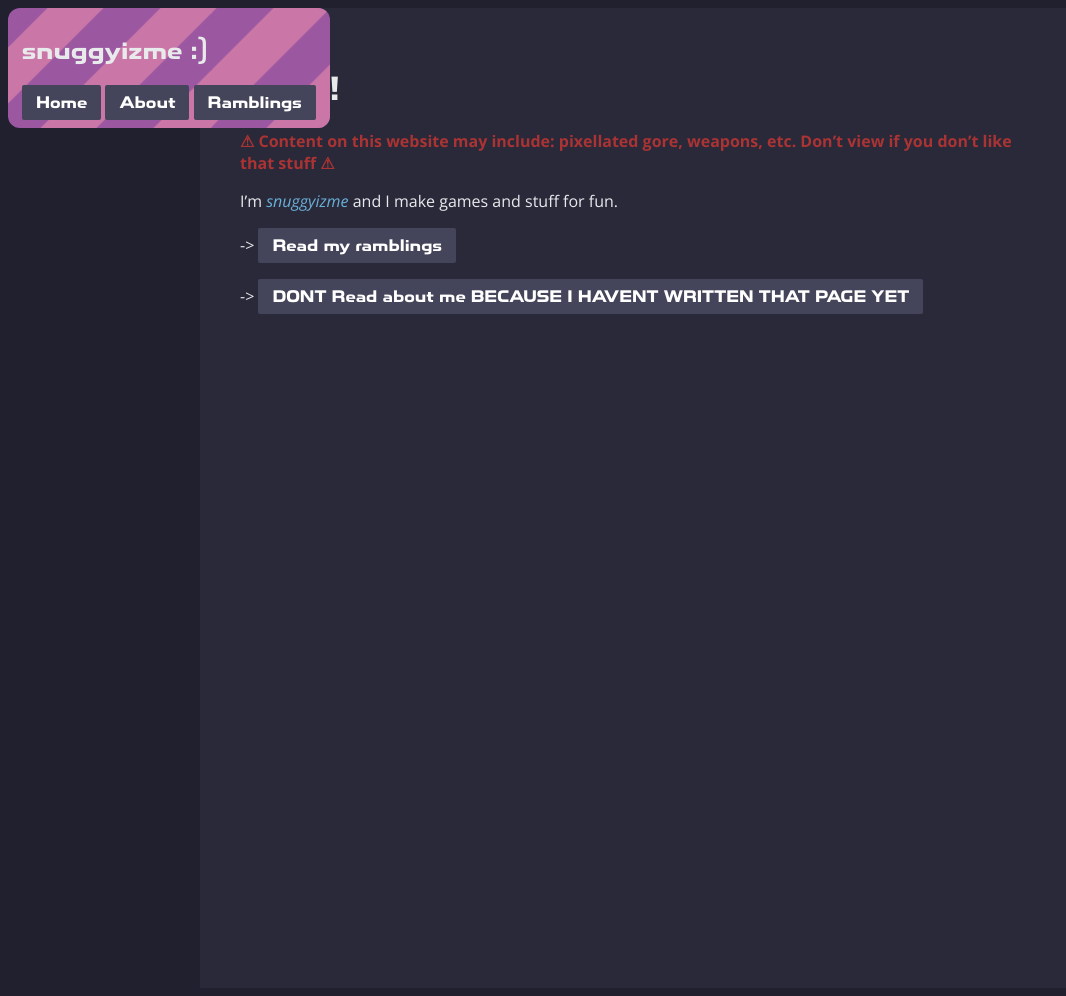
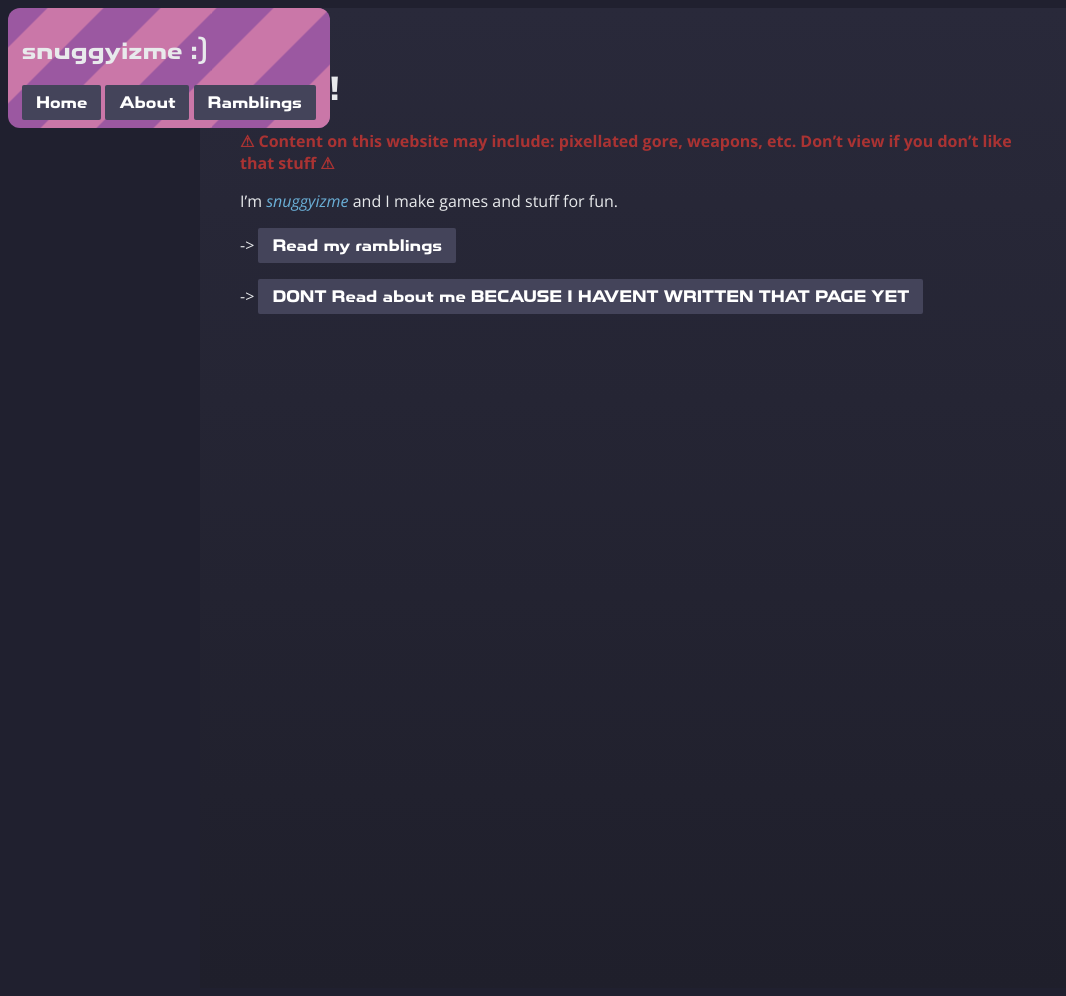
Before and after one commit to snuggyizme/snuggyizme.github.io, a Jekyll site: the page built from index.md, in a window 1280 px wide. Shown: the whole page, without its empty margins (0-1066 px from the left). Built offline with Jekyll 4.4.1, drawn with Linux system fonts in a browser that asks for light colours; some web fonts are replaced; a script that is not in the unit is left out.

Commit message:
Update Styles

```diff
--- a/assets/css/style.css
+++ b/assets/css/style.css
@@ -11,7 +11,7 @@
 }
 
 main {
-    background: #29293a;
+    background: linear-gradient(#29293a, #1f1f2b);
 
     max-width: 800px;
     min-height: 100vh;
```
